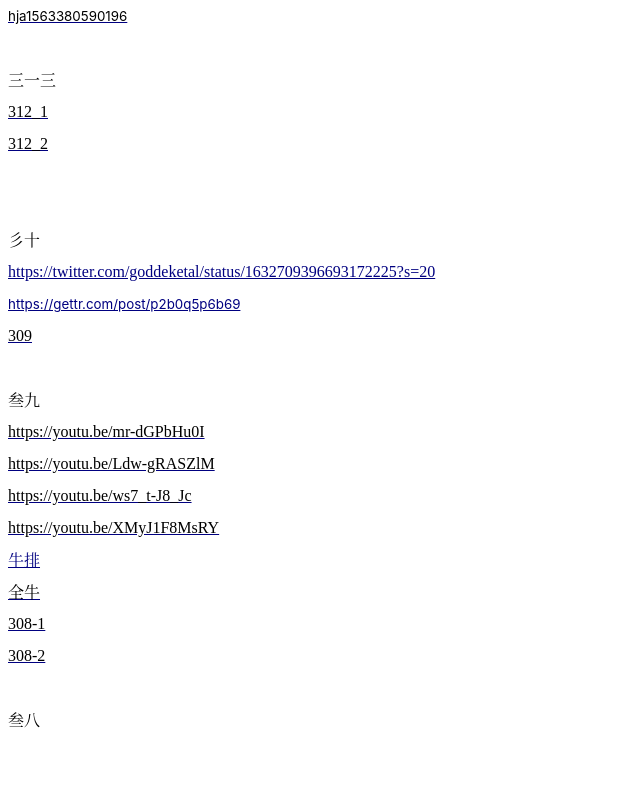
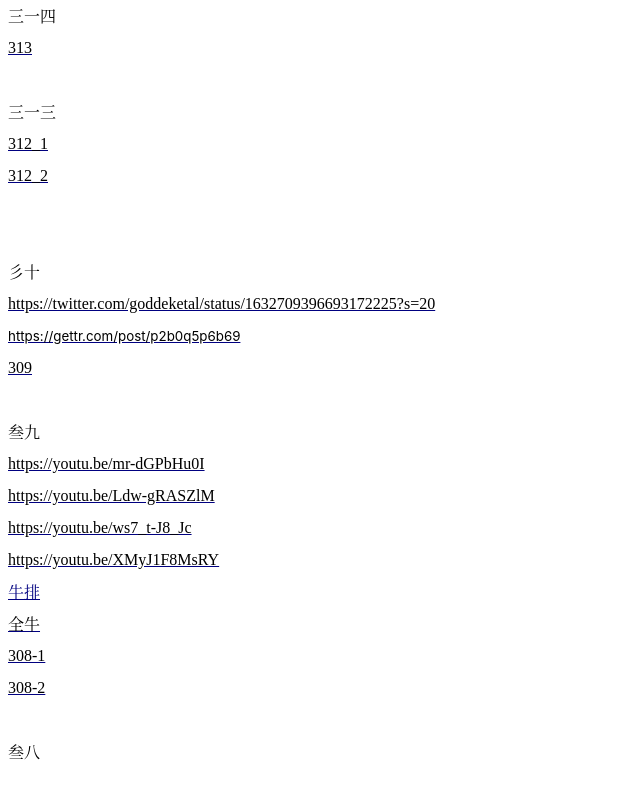
Before and after one commit to revitalizeast/2023, a plain HTML site: page index.html in a window 1280 px wide. Shown: the whole page, without its empty margins (0-640 px from the left). Drawn offline with Linux system fonts and the light colour scheme.

Commit message:
Add files via upload

```diff
--- a/index.html
+++ b/index.html
@@ -5,7 +5,7 @@
 	<title></title>
 	<meta name="generator" content="LibreOffice 6.4.7.2 (Linux)"/>
 	<meta name="created" content="2023-03-07T13:07:48.264211259"/>
-	<meta name="changed" content="2023-03-13T17:18:53.119834439"/>
+	<meta name="changed" content="2023-03-14T14:06:30.192823461"/>
 	<style type="text/css">
 		@page { size: 8.5in 11in; margin: 0.79in }
 		p { margin-bottom: 0.1in; background: transparent; line-height: 115%; background: transparent }
@@ -14,8 +14,10 @@
 	</style>
 </head>
 <body lang="en-US" link="#000080" vlink="#800000" dir="ltr"><p style="margin-bottom: 0in; line-height: 100%; orphans: 2; widows: 2">
-<a href="hja1563380590196.image"><span style="font-variant: normal"><font color="#000000"><font face="apple-system, BlinkMacSystemFont, Segoe UI, Noto Sans, Helvetica, Arial, sans-serif, Apple Color Emoji, Segoe UI Emoji"><font size="2" style="font-size: 10pt"><span style="letter-spacing: normal"><span style="font-style: normal"><span style="font-weight: normal">hja1563380590196</span></span></span></font></font></font></span></a></p>
-<p style="margin-bottom: 0in; font-variant: normal; letter-spacing: normal; line-height: 100%; orphans: 2; widows: 2">
+<font face="Noto Serif CJK SC"><span lang="zh-CN">三一四</span></font></p>
+<p style="margin-bottom: 0in; line-height: 100%; orphans: 2; widows: 2">
+<a href="313.mp3"><span style="font-variant: normal"><font color="#000000"><span style="letter-spacing: normal">313</span></font></span></a></p>
+<p style="margin-bottom: 0in; line-height: 100%; orphans: 2; widows: 2">
 <br/>
 
 </p>
@@ -25,20 +27,20 @@
 <a href="312-1.mp3"><span style="font-variant: normal"><font color="#000000"><span style="letter-spacing: normal">312_1</span></font></span></a></p>
 <p style="margin-bottom: 0in; line-height: 100%; orphans: 2; widows: 2">
 <a href="312-2.mp3"><span style="font-variant: normal"><font color="#000000"><span style="letter-spacing: normal">312_2</span></font></span></a></p>
-<p style="margin-bottom: 0in; font-variant: normal; letter-spacing: normal; line-height: 100%; orphans: 2; widows: 2">
+<p style="margin-bottom: 0in; line-height: 100%; orphans: 2; widows: 2">
 <br/>
 
 </p>
-<p style="margin-bottom: 0in; font-variant: normal; letter-spacing: normal; line-height: 100%; orphans: 2; widows: 2">
+<p style="margin-bottom: 0in; line-height: 100%; orphans: 2; widows: 2">
 <br/>
 
 </p>
 <p style="margin-bottom: 0in; font-variant: normal; letter-spacing: normal; line-height: 100%; orphans: 2; widows: 2">
 <font color="#000000"><font face="Noto Serif CJK SC"><span lang="zh-CN">彡十</span></font></font></p>
-<p style="margin-bottom: 0in; font-variant: normal; letter-spacing: normal; line-height: 100%; orphans: 2; widows: 2">
-<font color="#000000"><a href="https://twitter.com/goddeketal/status/1632709396693172225?s=20">https://twitter.com/goddeketal/status/1632709396693172225?s=20</a></font></p>
-<p style="margin-bottom: 0in; font-variant: normal; letter-spacing: normal; font-style: normal; font-weight: normal; line-height: 100%; orphans: 2; widows: 2">
-<font color="#000000"><font face="apple-system, BlinkMacSystemFont, Segoe UI, Roboto, Helvetica, Arial, sans-serif"><font size="2" style="font-size: 10pt"><a href="https://gettr.com/post/p2b0q5p6b69">https://gettr.com/post/p2b0q5p6b69</a></font></font></font></p>
+<p style="margin-bottom: 0in; line-height: 100%; orphans: 2; widows: 2">
+<a href="https://twitter.com/goddeketal/status/1632709396693172225?s=20"><span style="font-variant: normal"><font color="#000000"><span style="letter-spacing: normal">https://twitter.com/goddeketal/status/1632709396693172225?s=20</span></font></span></a></p>
+<p style="margin-bottom: 0in; line-height: 100%; orphans: 2; widows: 2">
+<a href="https://gettr.com/post/p2b0q5p6b69"><span style="font-variant: normal"><font color="#000000"><font face="apple-system, BlinkMacSystemFont, Segoe UI, Roboto, Helvetica, Arial, sans-serif"><font size="2" style="font-size: 10pt"><span style="letter-spacing: normal"><span style="font-style: normal"><span style="font-weight: normal">https://gettr.com/post/p2b0q5p6b69</span></span></span></font></font></font></span></a></p>
 <p style="margin-bottom: 0in; line-height: 100%; orphans: 2; widows: 2">
 <a href="http://309.mp3/"><span style="font-variant: normal"><font color="#000000"><span style="letter-spacing: normal">309</span></font></span></a></p>
 <p style="margin-bottom: 0in; line-height: 100%; orphans: 2; widows: 2">
@@ -60,9 +62,9 @@
 <p style="margin-bottom: 0in; line-height: 100%; orphans: 2; widows: 2">
 <font face="Noto Serif CJK SC"><span lang="zh-CN"><a href="https://gnews.org/ThreadView/53878308"><span style="font-variant: normal"><font color="#000000"><span style="letter-spacing: normal"><font face="Noto Serif CJK SC"><span lang="zh-CN">全牛</span></font></span></font></span></a></span></font></p>
 <p style="margin-bottom: 0in; line-height: 100%; orphans: 2; widows: 2">
-<a href="http://308-1.mp3/"><span style="font-variant: normal"><font color="#000000"><span style="letter-spacing: normal">308-1</span></font></span></a></p>
+<a href="308-1.mp3"><span style="font-variant: normal"><font color="#000000"><span style="letter-spacing: normal">308-1</span></font></span></a></p>
 <p style="margin-bottom: 0in; line-height: 100%; orphans: 2; widows: 2">
-<a href="http://308-2.mp3/"><span style="font-variant: normal"><font color="#000000"><span style="letter-spacing: normal">308-2</span></font></span></a></p>
+<a href="308-2.mp3"><span style="font-variant: normal"><font color="#000000"><span style="letter-spacing: normal">308-2</span></font></span></a></p>
 <p style="margin-bottom: 0in; line-height: 100%; orphans: 2; widows: 2">
 <br/>
 
```
Also changed, not shown: 1 other file.
